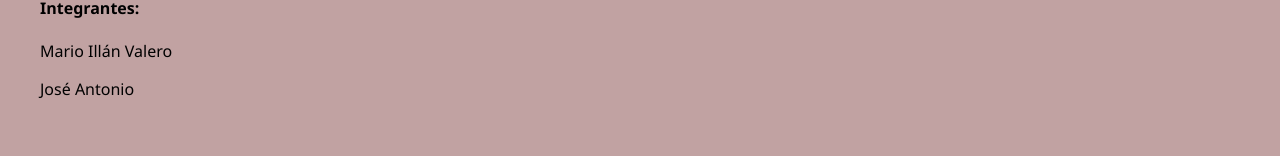
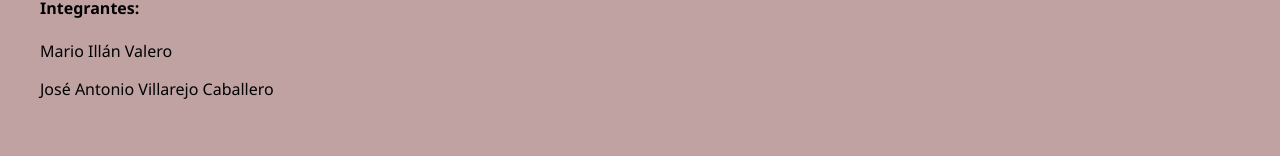
Before and after one commit to marioillan/supercomparador, a React (Vite) app in the folder supercomparador/: page / in a window 1280 px wide. Shown: the part 563-731 px from the top of the page. Built offline with nearby package versions, Linux system fonts and the light colour scheme.

Commit message:
Update App.jsx

```diff
--- a/supercomparador/src/App.jsx
+++ b/supercomparador/src/App.jsx
@@ -103,7 +103,7 @@ function App() {
         <p className='proyecto-footer'>PROYECTO SUPER COMPARADOR 2025 ISI</p>
         <h4>Integrantes:</h4>
         <p>Mario Illán Valero</p>
-        <p>José Antonio </p>
+        <p>José Antonio Villarejo Caballero</p>
 
       </footer>
 
```
